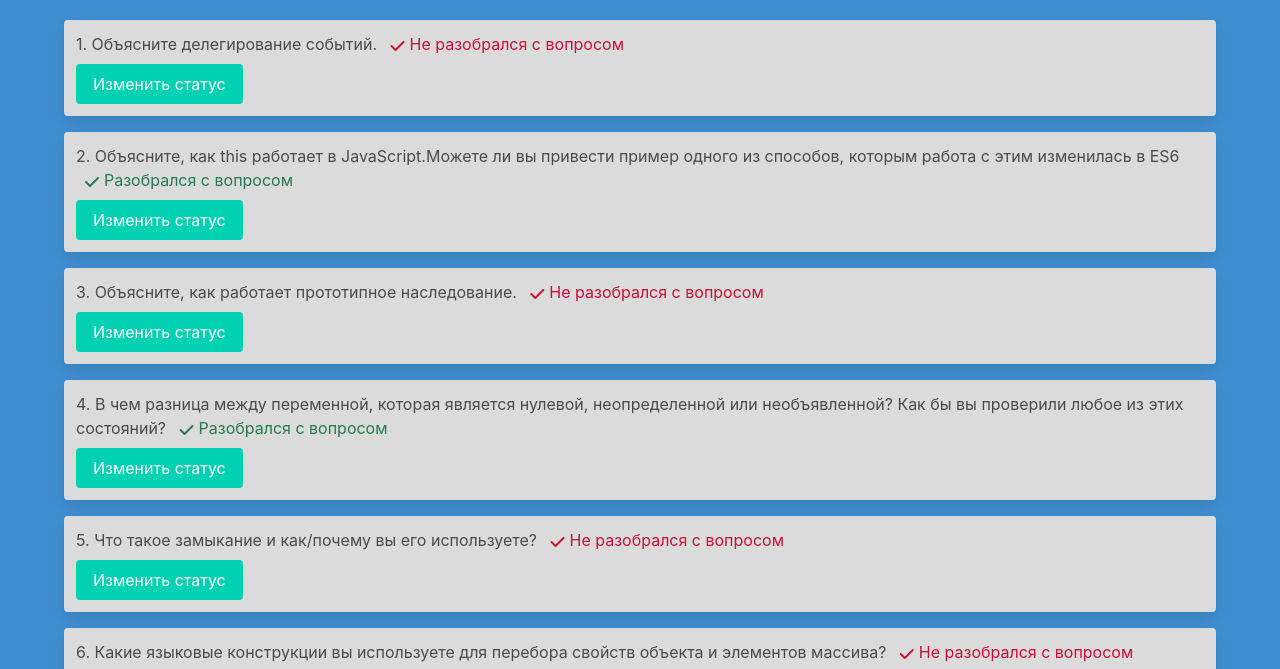
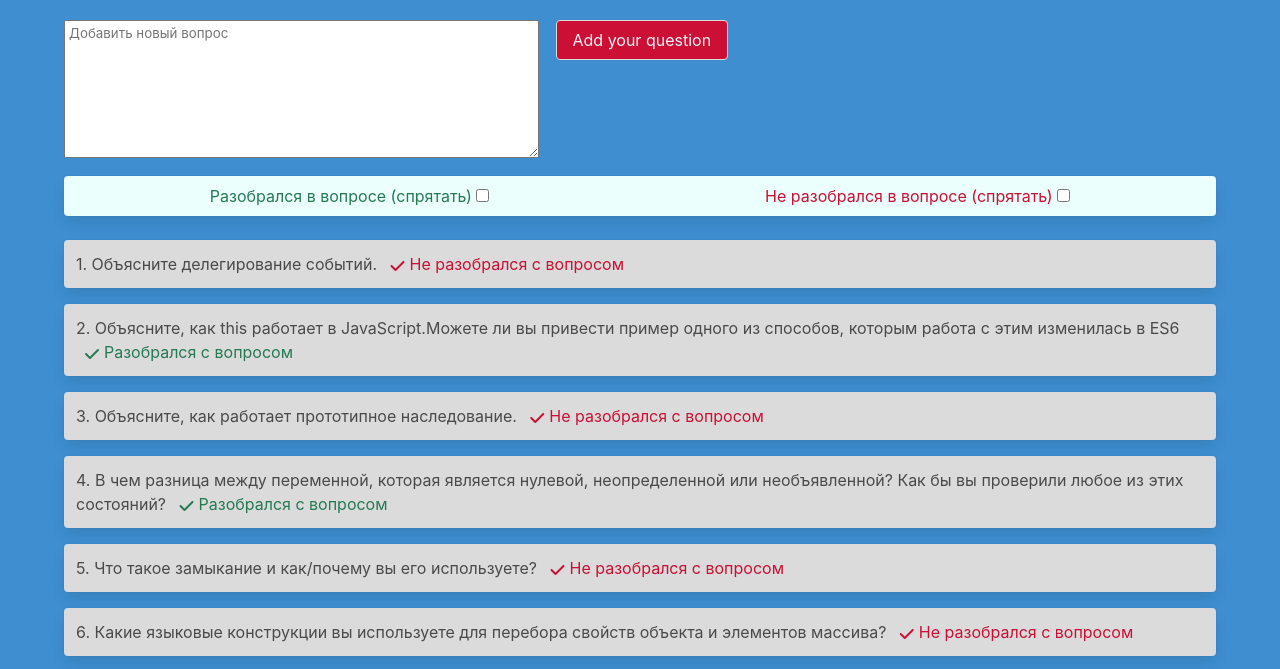
Before and after one commit to VladislavKrs/Interview-questions, a plain HTML site: page index.html in a window 1280 px wide. Shown: the part 106-775 px from the top of the page. Drawn offline with nearby package versions, Linux system fonts and the light colour scheme.

Commit message:
Added list-question with added new question

```diff
--- a/index.html
+++ b/index.html
@@ -12,23 +12,23 @@
     <section class="section">
         <p class="title is-1 has-text-warning-light is-justify-content-center is-flex mb-5">A list of questions</p>
         <section>
-            <!-- <div class="container">
+            <div class="container">
                 <div class="list-textarea mb-3">
                     <label for="new-question"></label>
-                    <textarea class="p-1" name="new-quastion" id="new-quastion" cols="50" rows="8"></textarea>
-                    <button class="button has-background-danger-dark  has-text-info-light ml-3">Добавить новый вопрос</button>
+                    <textarea class="p-1" name="new-quastion" id="new-quastion" cols="50" rows="8" placeholder="Добавить новый вопрос"></textarea>
+                    <input class="button has-background-danger-dark  has-text-info-light ml-3" type="button" value="Add your question" onclick="btnNewQuestion()"></input>
                 </div>
-                <div class="list-checkbox has-background-danger-light is-flex is-justify-content-space-around is-align-self-center p-2 card">
+                <div class="list-checkbox has-background-primary-light is-flex is-justify-content-space-around is-align-self-center p-2 mb-5 card">
                     <span>
                         <label class="has-text-success-dark" for="check-question-yes">Разобрался в вопросе (спрятать)</label>
-                        <input class="input-checkbox" type="checkbox" id="check-question-yes">
+                        <input class="input-checkbox" type="checkbox" onclick="renderQuestionUnderstend()" id="check-question-yes">
                     </span>
                     <span>
                         <label class="has-text-danger-dark" for="check-question-no">Не разобрался в вопросе (спрятать)</label>
-                        <input class="input-checkbox" type="checkbox" id="check-question-no">
+                        <input class="input-checkbox" type="checkbox" onclick="renderQuestionDontUnderstend()" id="check-question-no">
                     </span>
                 </div>
-            </div> -->
+            </div>
             <div class="container" id="list-question">
 
             </div>
--- a/script.js
+++ b/script.js
@@ -1,21 +1,48 @@
 const listCard = document.getElementById('list-question')
 
-listQuestion.forEach((el, index) => {
-    const indexList = (index + 1)
+const iterateAllQuestions = function (el, index) {
     const listState = (el.state === true);
     const stateSpan = listState ? 'has-text-success-dark' : 'has-text-danger-dark';
     const stateText = listState ? 'Разобрался с вопросом' : 'Не разобрался с вопросом';
     listCard.insertAdjacentHTML('beforeend', `
     <div class="card has-background-grey-lighter mb-4 p-3 ">
-     ${indexList}. ${el.question}
+     ${index + 1}. ${el.question}
     <span class="icon-text ${stateSpan}">
         <span class="icon">
             <i class="fa-solid fa-check mt-1 mx-2"></i>
         </span>
         <span>${stateText}</span>
     </span>
-    <div class="buttons mt-2">
-        <button class="button is-primary">Изменить статус</button>
-    </div>
   </div>`)
-})
+};
+
+// Display a list of questions
+listQuestion.forEach(iterateAllQuestions);
+
+//  Creating a function to iterate the questions
+function renderIterateAllQuestions() {
+    document.getElementById('list-question').innerHTML = '';
+    listQuestion.forEach(iterateAllQuestions);
+}
+renderIterateAllQuestions();
+//  Create a function for uninformed questions
+function renderQuestionDontUnderstend() {
+    const arrayQuestionsDidnotUnderstand = listQuestion.filter(listQuestion => listQuestion.state == false);
+    document.getElementById('list-question').innerHTML = '';
+    arrayQuestionsDidnotUnderstand.forEach(iterateAllQuestions);
+}
+// Create a function for knowledgeable questions
+function renderQuestionUnderstend() {
+    const arrayQuestionsDidnotUnderstand = listQuestion.filter(listQuestion => listQuestion.state == true);
+    document.getElementById('list-question').innerHTML = '';
+    arrayQuestionsDidnotUnderstand.forEach(iterateAllQuestions);
+}
+
+function btnNewQuestion() {
+    const newQuestion = document.getElementById('new-quastion').value;
+    if (newQuestion !== "") {
+        listQuestion.push({ question: newQuestion, state: false });
+        document.getElementById('list-question').innerHTML = '';
+        listQuestion.forEach(iterateAllQuestions);
+    }
+}
```
